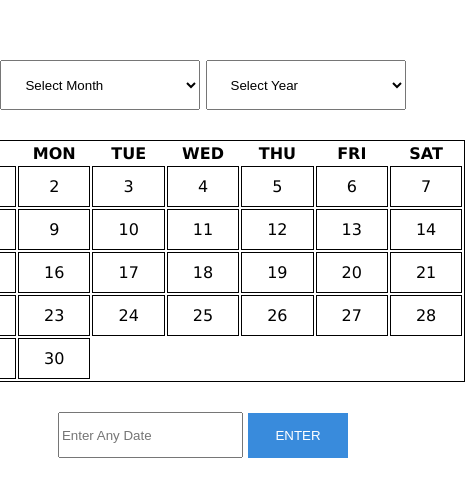
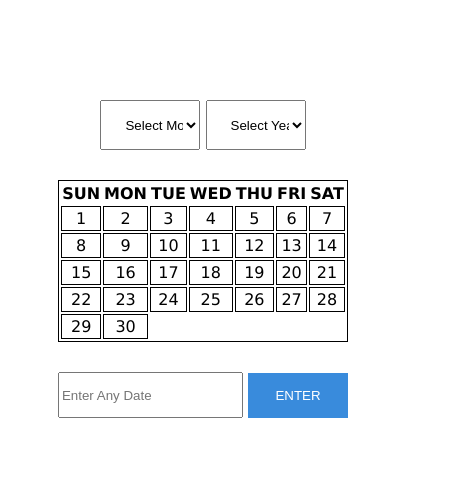
Before and after one commit to Vakasahmed/ZYGAL, a plain HTML site: page index.html in a window 390 px wide. Shown: the part 171-668 px from the top of the page, 465 px wide, since content can reach past the window. Drawn offline with Linux system fonts and the light colour scheme.

Commit message:
Update index.css

```diff
--- a/index.css
+++ b/index.css
@@ -1,4 +1,4 @@
-body{
+body {
   width: 100vw;
   height: 100vh;
   display: flex;
@@ -8,29 +8,29 @@ body{
   overflow-y: hidden;
   font-family: Verdana, sans-serif;
 }
-.main{
+.main {
   display: flex;
   flex-direction: column;
   justify-content: center;
   align-items: center;
   gap: 30px;
 }
-.select{
+.select {
   width: 200px;
   height: 50px;
   padding-left: 20px;
 }
-.input{
+.input {
   width: 150px;
   height: 30px;
   border-radius: 10px;
-    padding-left:10px ;
+  padding-left: 10px;
 }
 
-#enterDate{
+#enterDate {
   height: 40px;
 }
-#enterbtn{
+#enterbtn {
   width: 100px;
   height: 45px;
   border: none;
@@ -38,16 +38,35 @@ body{
   color: white;
   cursor: pointer;
 }
-table{
+table {
   width: 50vw;
 }
-td{
+td {
   text-align: center;
 }
-table{
+table {
   border: 1px solid black;
 }
-tr td  {
+tr td {
   border: 1px solid black;
   padding: 10px 25px;
 }
+.flex {
+  display: flex;
+  gap: 3vw;
+}
+
+@media screen and (max-width: 500px) {
+  body {
+    overflow-y: scroll;
+  }
+  tr td {
+    padding: 2px;
+  }
+  #month {
+    width: 100px;
+  }
+  #year {
+    width: 100px;
+  }
+}
```
Lines whose indentation alone changed are shown as unchanged.
